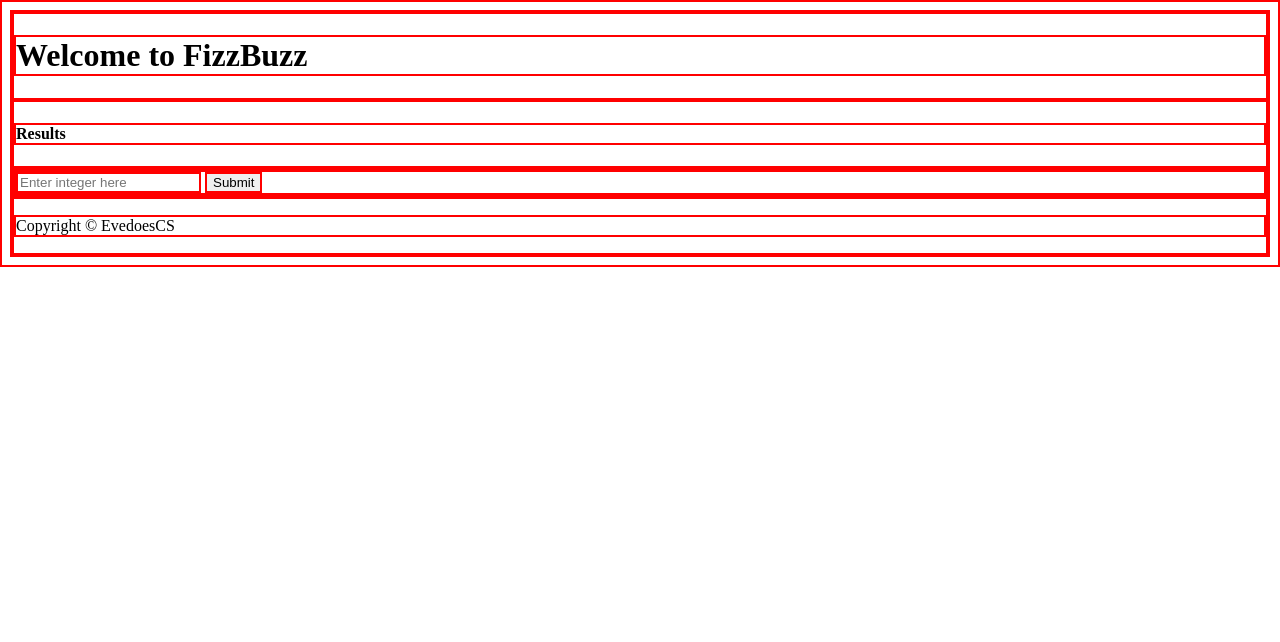
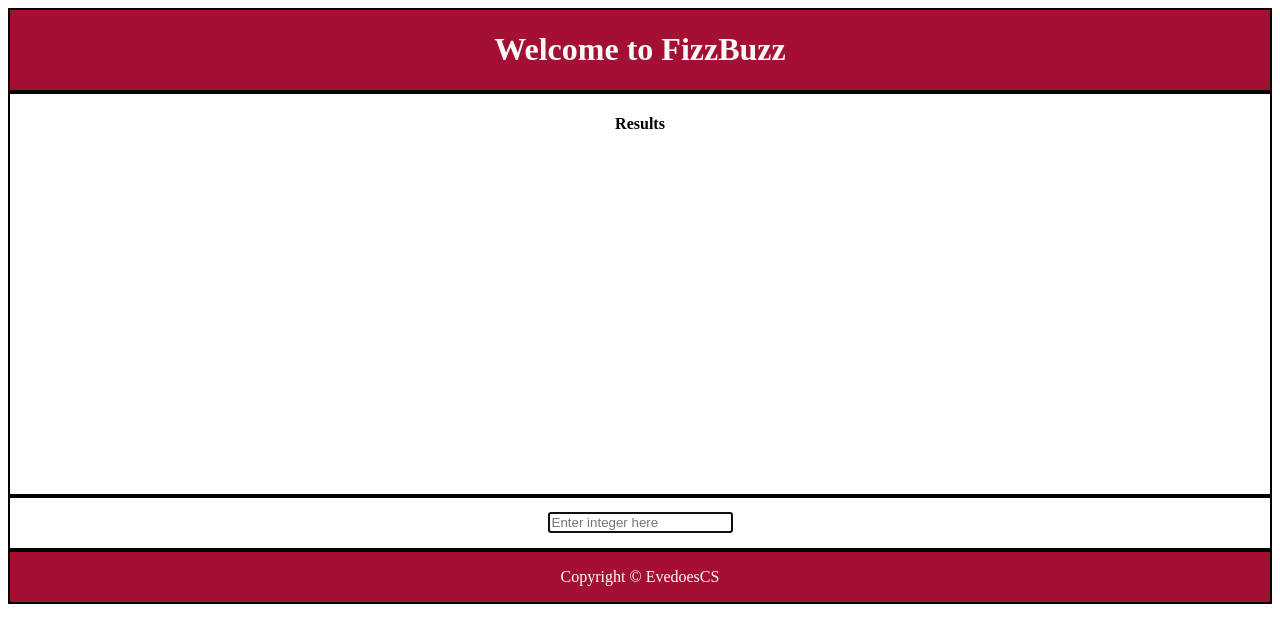
Before and after one commit to EvedoesCS/fizzBuzz, a plain HTML site: page index.html in a window 1280 px wide. Drawn offline with Linux system fonts and the light colour scheme.

Commit message:
Styled index.html index.html is now styled according to a 'harvard' color scheme, and the page elements are aligned to center. The input box is also set to autofocus on page load.

```diff
--- a/index.html
+++ b/index.html
@@ -10,19 +10,18 @@
 </head>
 <body>
 
-    <div> <!--Welcome Banner-->
+    <div class="welcome-container"> <!--Welcome Banner-->
         <h1>Welcome to FizzBuzz</h1>
     </div>
-    <div> <!--Scrollable container with output of FizzBuzz-->
+    <div class="results-container"> <!--Scrollable container with output of FizzBuzz-->
         <h4>Results</h4>
     </div>
-    <div> <!--input form to collect 'x' -max fizzBuzz value-->
+    <div class="input-container"> <!--input form to collect 'x' -max fizzBuzz value-->
         <form>
-            <input placeholder="Enter integer here">
-            <button type="submit">Submit</button>
+            <input autofocus placeholder="Enter integer here">
         </form>
     </div>
-    <div> <!--copyright banner-->
+    <div class="copyright-container"> <!--copyright banner-->
         <p>Copyright &copy; EvedoesCS</p>
     </div>
 
--- a/static/style.css
+++ b/static/style.css
@@ -1,3 +1,50 @@
-* {
+/* {
     border: solid 2px red;
+} */
+
+#body {
+    padding: 0px;
 }
+
+.welcome-container {
+    display: flex;
+    justify-content: center;
+    align-items: center;
+
+    background-color: #a41034;
+    border: solid 2px #000000;
+    color: #f9f9f9;
+
+}
+
+.results-container {
+    display: flex;
+    justify-content: center;
+
+    height: 400px;
+    width: auto;
+    overflow: hidden;
+
+    border: solid 2px #000000;
+}
+
+.input-container {
+    display: flex;
+    justify-content: center;
+    align-items: center;
+
+    height: 50px;
+    width: auto;
+
+    border: solid 2px #000000;
+}
+
+.copyright-container {
+    display: flex;
+    justify-content: center;
+
+    background-color: #a41034;
+    border: solid 2px #000000;
+    color: #fefefe;
+
+}
```
